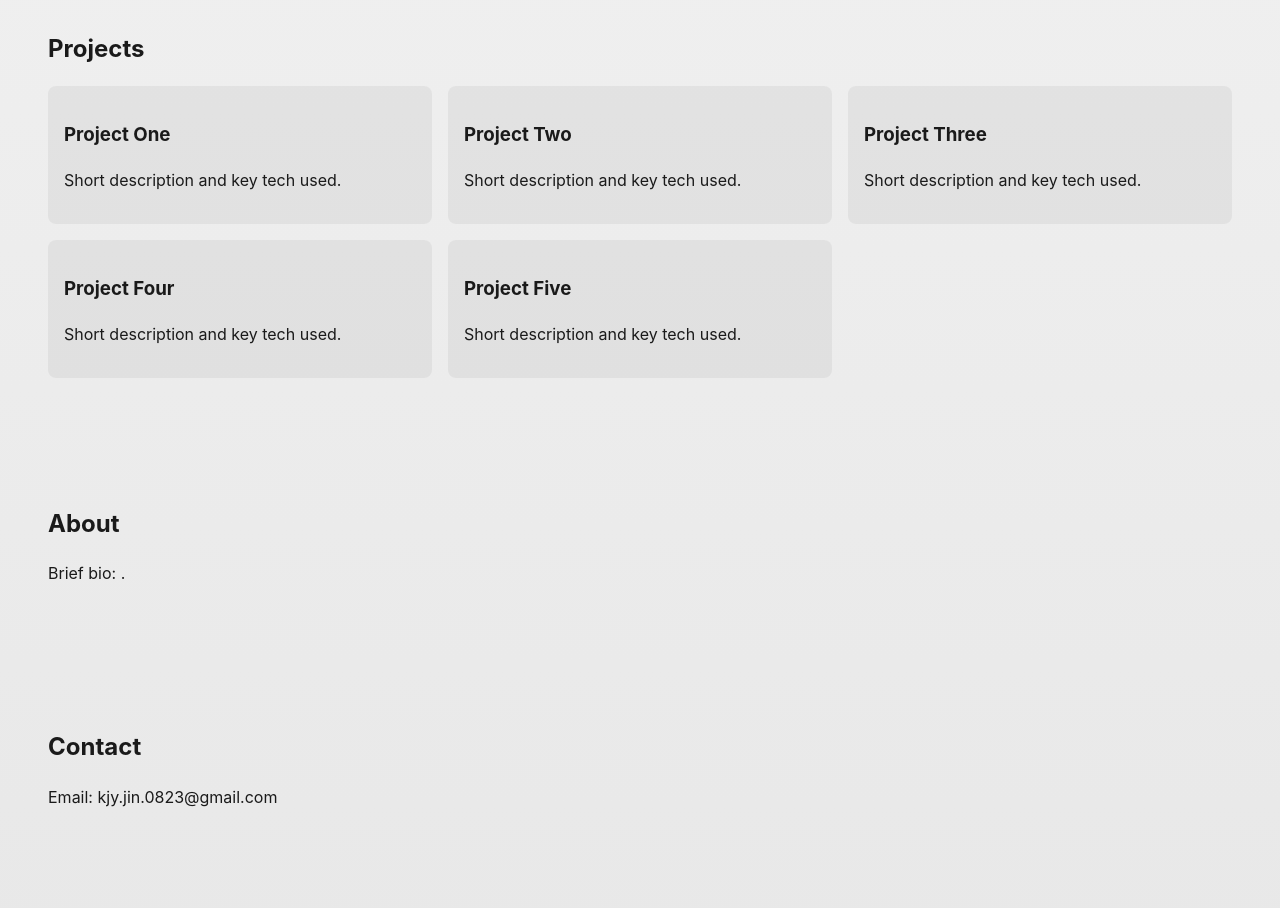
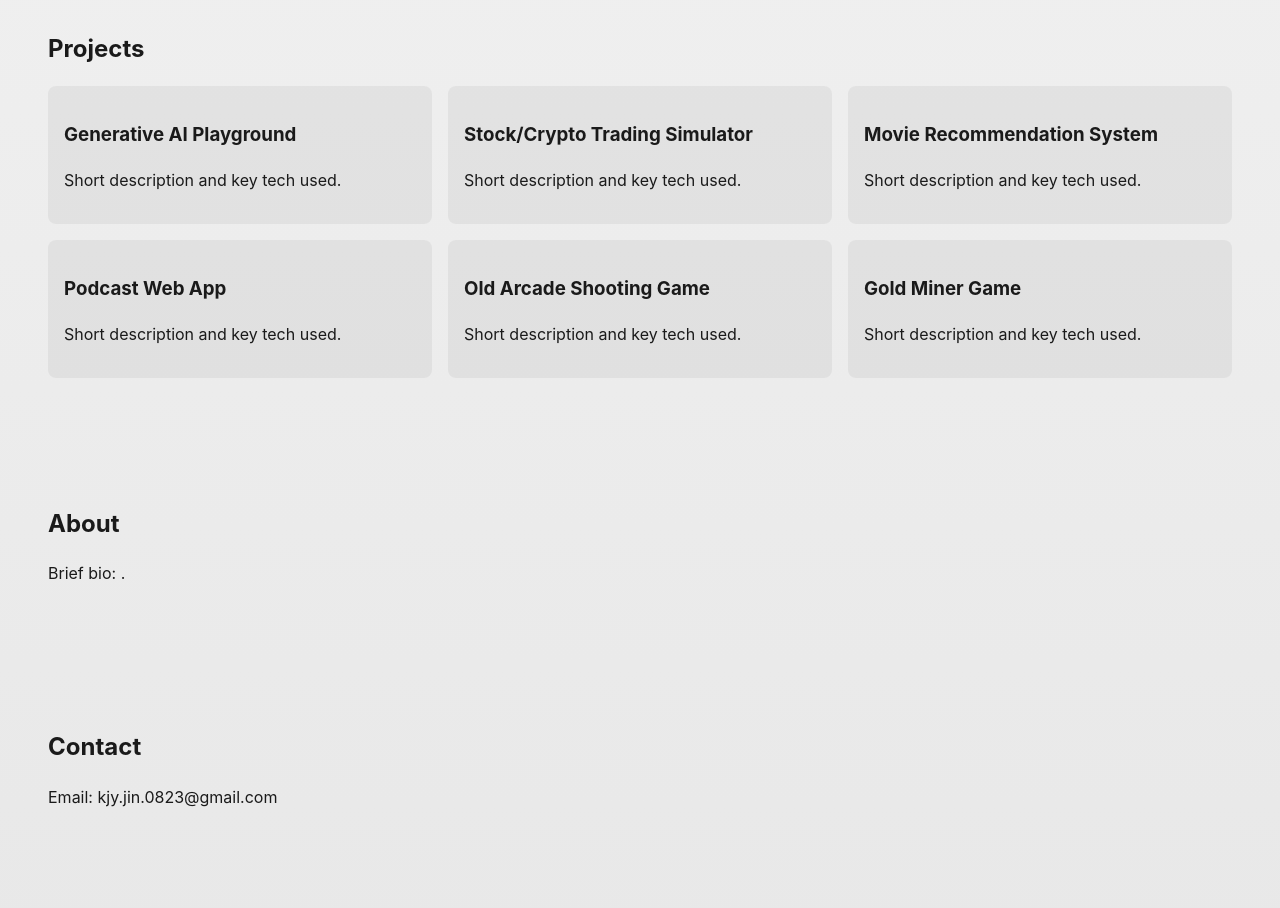
Before and after one commit to Ken1o/Portfolio-Website, a React (Vite) app: page / in a window 1280 px wide. Shown: the part 860-1768 px from the top of the page. Built offline with nearby package versions, Linux system fonts and the light colour scheme.

Commit message:
adding project titles

```diff
--- a/src/pages/LandingPage.tsx
+++ b/src/pages/LandingPage.tsx
@@ -39,23 +39,27 @@ const LandingPage: React.FC = () => {
 				<h2>Projects</h2>
 				<div className="lp-grid">
 					<article className="lp-card">
-						<h3>Project One</h3>
+						<h3>Generative AI Playground</h3>
 						<p>Short description and key tech used.</p>
 					</article>
 					<article className="lp-card">
-						<h3>Project Two</h3>
+						<h3>Stock/Crypto Trading Simulator</h3>
 						<p>Short description and key tech used.</p>
 					</article>
 					<article className="lp-card">
-						<h3>Project Three</h3>
+						<h3>Movie Recommendation System</h3>
 						<p>Short description and key tech used.</p>
 					</article>
 					<article className="lp-card">
-						<h3>Project Four</h3>
+						<h3>Podcast Web App</h3>
 						<p>Short description and key tech used.</p>
 					</article>
 					<article className="lp-card">
-						<h3>Project Five</h3>
+						<h3>Old Arcade Shooting Game</h3>
+						<p>Short description and key tech used.</p>
+					</article>
+					<article className="lp-card">
+						<h3>Gold Miner Game</h3>
 						<p>Short description and key tech used.</p>
 					</article>
 				</div>
--- a/src/pages/ProjectsPage.tsx
+++ b/src/pages/ProjectsPage.tsx
@@ -16,33 +16,49 @@ const ProjectsPage: React.FC = () => {
   const projects: Project[] = [
     {
       id: 1,
-      title: 'Project One',
-      description: 'A brief description.',
+      title: 'Generative AI Playground',
+      description: '',
       image: 'https://via.placeholder.com/400x300?text=Project+1',
       tags: [],
       link: '#',
     },
     {
       id: 2,
-      title: 'Project Two',
-      description: 'A brief description.',
+      title: 'Stock/Crypto Trading Simulator',
+      description: '',
       image: 'https://via.placeholder.com/400x300?text=Project+2',
       tags: [],
       link: '#',
     },
     {
       id: 3,
-      title: 'Project Three',
-      description: 'A brief description',
+      title: 'Movie Recommendation System',
+      description: '',
       image: 'https://via.placeholder.com/400x300?text=Project+3',
       tags: [],
       link: '#',
     },
     {
       id: 4,
-      title: 'Project Four',
+      title: 'Podcast Web App',
+      description: '',
+      image: 'https://via.placeholder.com/400x300?text=Project+4',
+      tags: [],
+      link: '#',
+    },
+    {
+      id: 5,
+      title: 'Old Arcade Shooting Game',
       description: 'A brief description.',
-      image: 'https://via.placeholder.com/400x300?text=Project+4',
+      image: 'https://via.placeholder.com/400x300?text=Project+5',
+      tags: [],
+      link: '#',
+    },
+    {
+      id: 6,
+      title: 'Gold Miner Game',
+      description: 'A brief description.',
+      image: 'https://via.placeholder.com/400x300?text=Project+5',
       tags: [],
       link: '#',
     },
```
